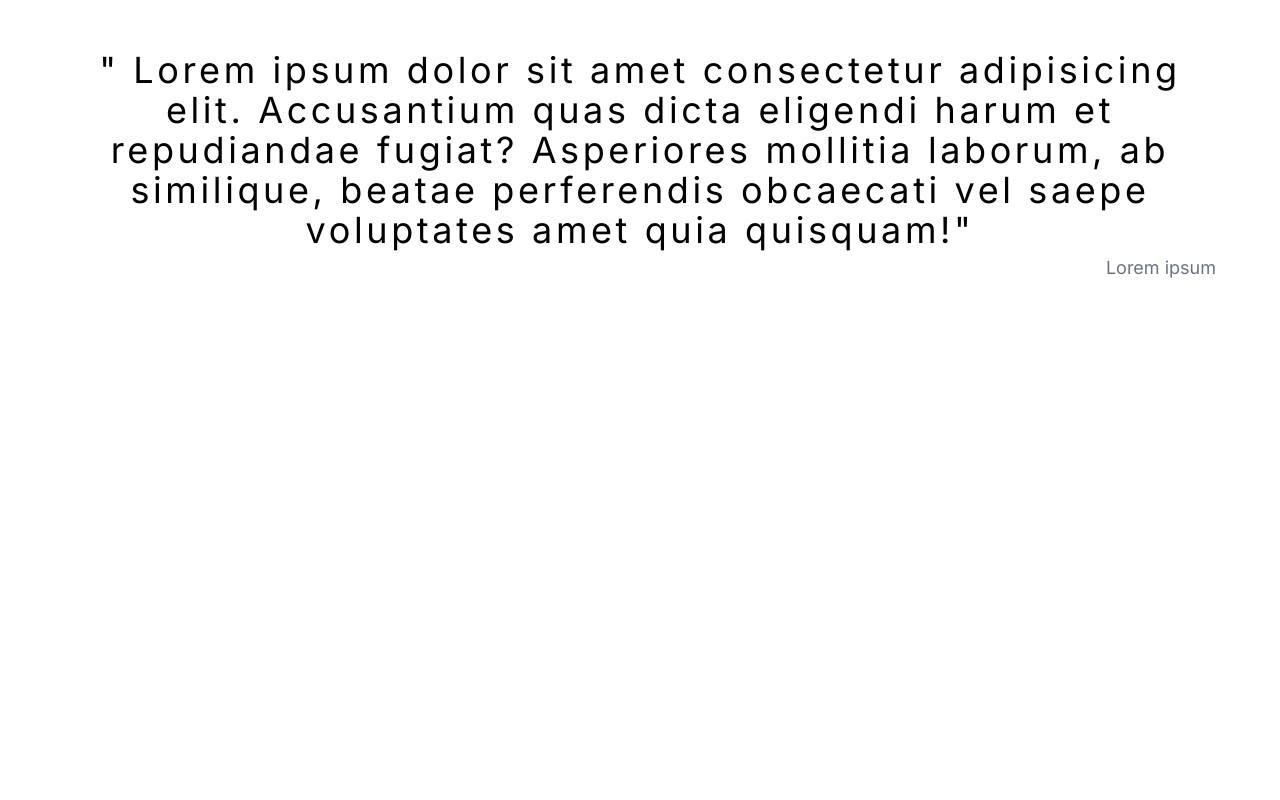
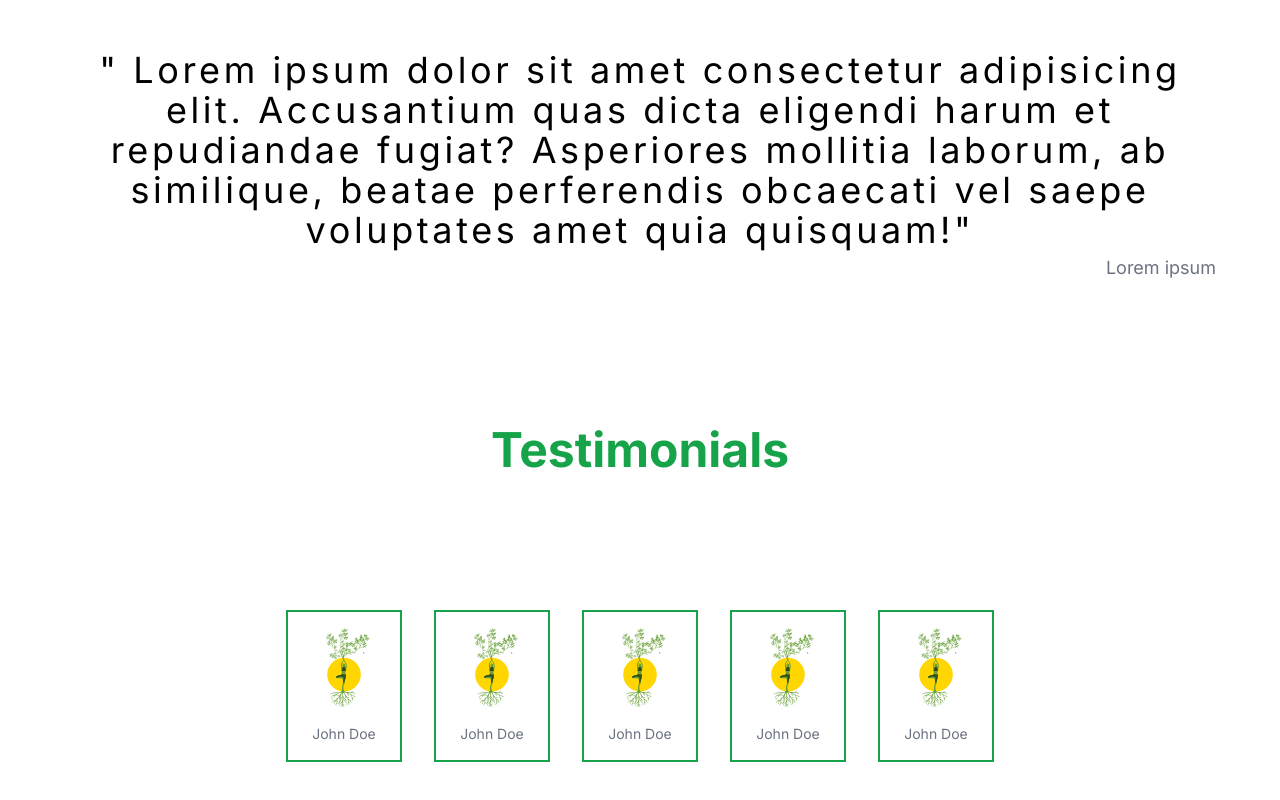
Before and after one commit to joskr2/demo-portafolio-nextjs, a Next.js app: page / in a window 1280 px wide. Shown: the part 626-1426 px from the top of the page. Before the commit the page ends 988 px from the top, so only its background shows below. Built offline with nearby package versions, Linux system fonts and the light colour scheme.

Commit message:
agregamos el componente Testimonials

```diff
--- a/src/app/page.tsx
+++ b/src/app/page.tsx
@@ -1,13 +1,15 @@
 import Hero from '@/components/Hero'
 import Quote from '@/components/Quote'
+import Testimonials from '@/components/Testimonials'
 import React from 'react'
 
 const Home = () => {
   return (
-    <>
+    <div className='flex flex-col'>
       <Hero />
       <Quote />
-    </>
+      <Testimonials />
+    </div>
   )
 }
 
--- a/src/components/Header.tsx
+++ b/src/components/Header.tsx
@@ -9,7 +9,6 @@ interface Props {
 }
 
 const Header: FC<Props> = () => {
-
 
   return (
     <header className='flex w-full  border-b-black justify-between p-3 sticky top-0 bg-white drop-shadow'>
--- /dev/null
+++ b/src/components/TestimonialCard.tsx
@@ -0,0 +1,18 @@
+import Image from 'next/image'
+import { FC } from 'react'
+
+
+interface Props {
+  url: string
+  name: string
+}
+const TestimonialCard: FC<Props> = ({ url, name }) => {
+  return (
+    <div className='flex flex-col border-solid border-2 border-green-600 p-4 m-4'>
+      <Image src={url} alt="testimonial" className="w-20 h-20 rounded-full mx-auto mb-4" width={100} height={100} />
+      <p className="text-center text-gray-500 text-sm md:text-md">{name}</p>
+    </div>
+  )
+}
+
+export default TestimonialCard
--- /dev/null
+++ b/src/components/Testimonials.tsx
@@ -0,0 +1,44 @@
+import React from 'react'
+import TestimonialCard from './TestimonialCard'
+
+const Testimonials = () => {
+
+  const testimonialArray = [
+    {
+      url: '/testimonial.svg',
+      name: 'John Doe'
+    },
+    {
+      url: '/testimonial.svg',
+      name: 'John Doe'
+    },
+    {
+      url: '/testimonial.svg',
+      name: 'John Doe'
+    },
+    {
+      url: '/testimonial.svg',
+      name: 'John Doe'
+    },
+    {
+      url: '/testimonial.svg',
+      name: 'John Doe'
+    },
+  ]
+
+  return (
+    <>
+      <h1 className='text-3xl md:text-5xl font-bold text-green-600 text-center my-10'>Testimonials</h1>
+
+      <div className='flex flex-col md:flex-row justify-around flex-wrap mx-auto my-6 mt-20'>
+        {
+          testimonialArray.map((testimonial, index) => (
+            <TestimonialCard key={index} url={testimonial.url} name={testimonial.name} />
+          ))
+        }
+      </div>
+    </>
+  )
+}
+
+export default Testimonials
```
Also changed, not shown: public/testimonial.svg (added).
